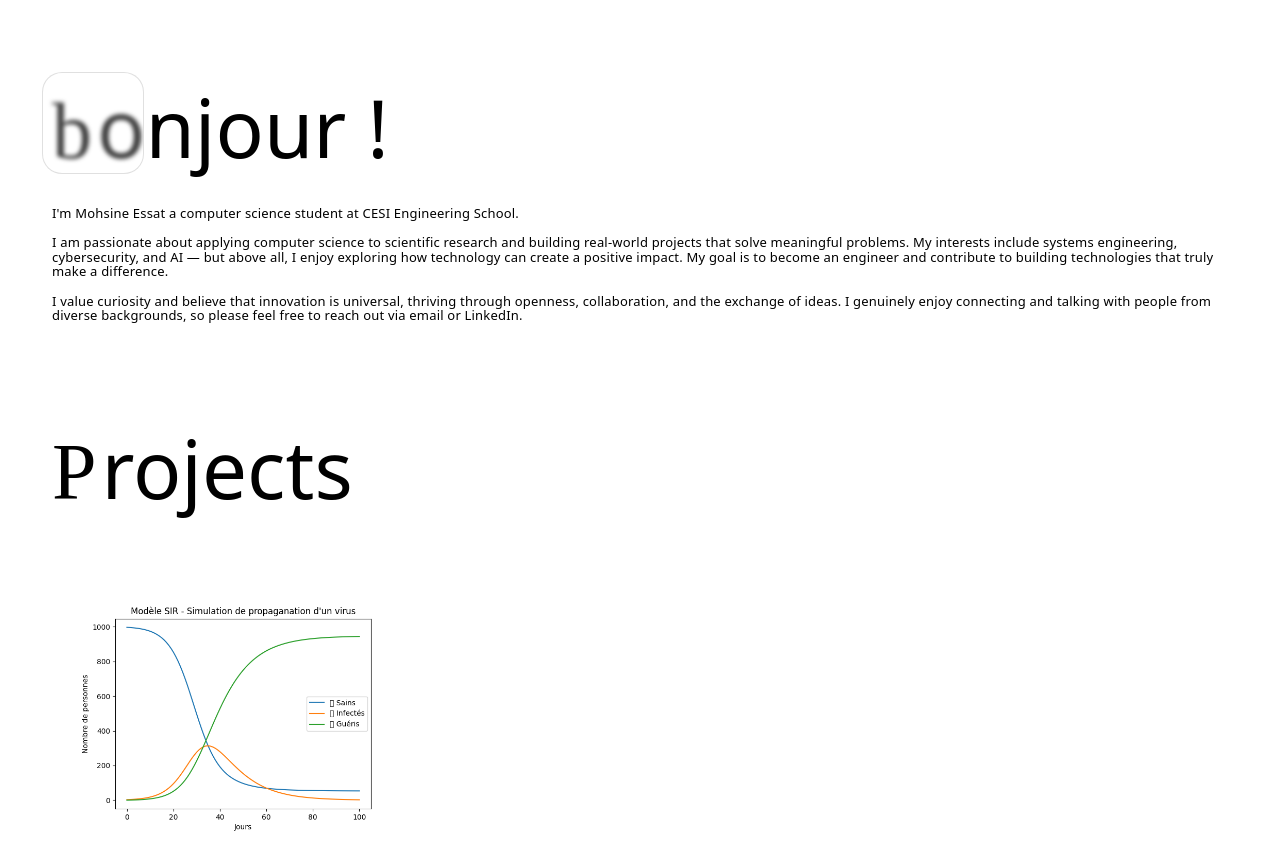
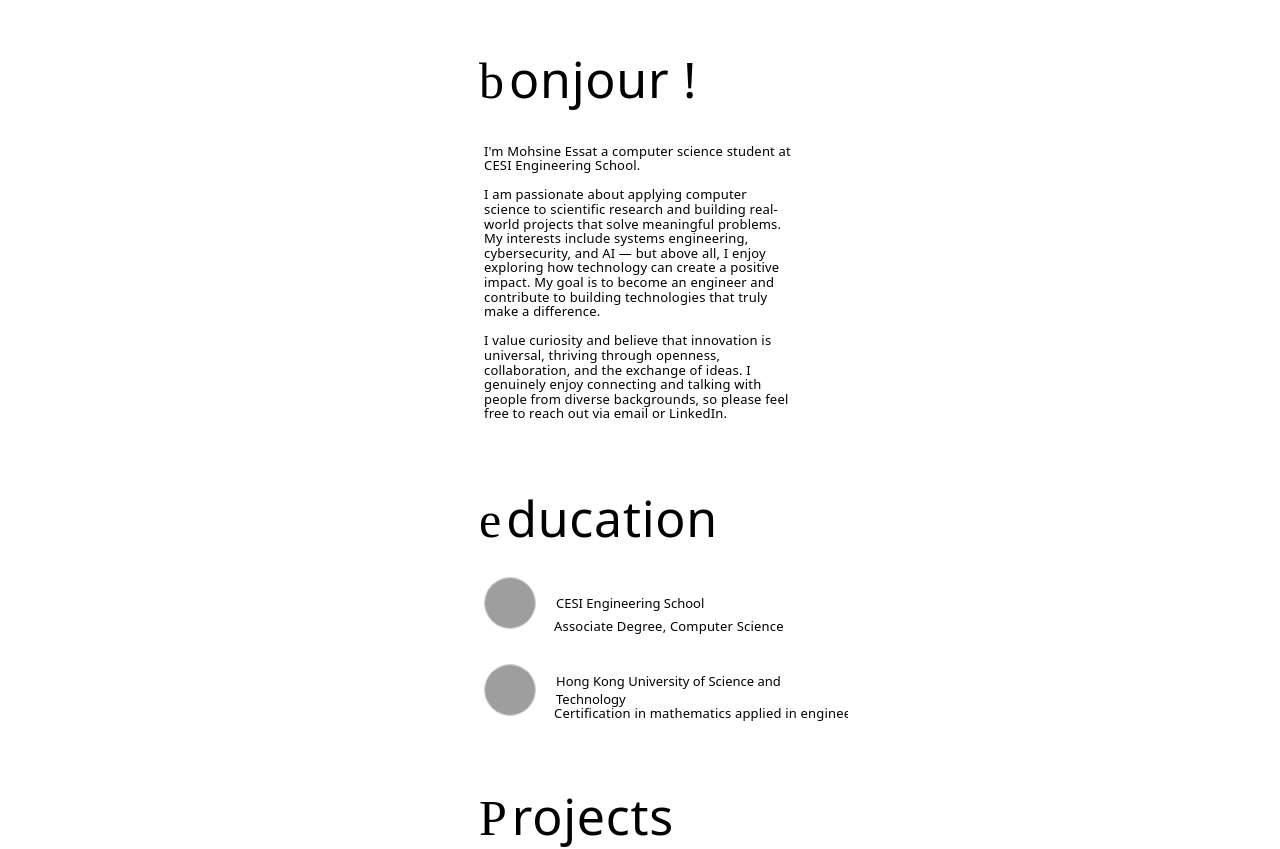
Before and after one commit to mohsine92/portfolio, a plain HTML site: page index.html in a window 1280 px wide. Shown: the top 849 px of the page. Drawn offline with Linux system fonts and the light colour scheme; grey boxes are pictures that could not be loaded; a web font is replaced by a local one.

Commit message:
information in main page

```diff
--- a/index.html
+++ b/index.html
@@ -13,7 +13,6 @@
 
    <header>
         <nav>
-            <div class="blur-contener"></div>
             <p class="title"><span>b</span>onjour !</p>
         </nav>
     </header>
@@ -25,8 +24,27 @@
             I value curiosity and believe that innovation is universal, thriving through openness, collaboration, and the exchange of ideas. I genuinely enjoy connecting and talking with people from diverse backgrounds, so please feel free to reach out via email or LinkedIn.
         </h1>
 
+<!--Education-->
+        <section id="education">
+            <p class="title"><span>e</span>ducation</p>
+            <div class="cesi">
+                <div class="cesi-container">
+                    <img src="https://imgs.search.brave.com/GItjXvs7-SFlL0pe6mQSrjq1twH3t9mxBsrb5-NViT0/rs:fit:860:0:0:0/g:ce/aHR0cHM6Ly9jb25z/dW1lcnNpdGVpbWFn/ZXMudHJ1c3RwaWxv/dC5uZXQvYnVzaW5l/c3MtdW5pdHMvNWY1/ZjQ5NmM1NGIyNjEw/MDAxYmNjZTAzLTE5/OHgxNDktMXguanBn" alt="">
+                    <h4>CESI Engineering School</h4>
+                </div>
+                <p class="diploma">Associate Degree, Computer Science</p>
+            </div>
+            <div class="honk-kong">
+                <div class="honk-kong-container">
+                    <img src="https://imgs.search.brave.com/tZPRUrDCZzyIYsZoQ4U54azACj2c_XwXHyMus3_Hkgs/rs:fit:860:0:0:0/g:ce/aHR0cHM6Ly9mdXR1/cmVncmVlbi5nbG9i/YWwvd3AtY29udGVu/dC91cGxvYWRzLzIw/MjMvMDEvdW5yYXZl/bGxpbmctc3VzdGFp/bmFiaWx0eS1zdGFu/ZGFyZHMtYW5kLWNl/cnRpZmljYXRpb25z/LTItZTE3MzU4OTg4/MTI3ODEtOTI0eDcw/Ny5hdmlm" alt="">
+                    <h4>Hong Kong University of Science and Technology</h4>
+                </div>
+                <p class="diploma">Certification in mathematics applied in engineering</p>
 
-<!--Experice-->
+            </div>
+        </section>
+
+<!--Project-->
     <section id="experience">
         <p class="title"><span>P</span>rojects</p>
         <main>
@@ -79,7 +97,7 @@
     </section>
 
 
-    <!--Footer-->
+<!--Footer-->
     <footer>
 
         <button><a href="./assets/Mohsine-Essat-Resume--2025.pdf" target="_blank">Resume</a></button>
--- a/style/mediaqueries.css
+++ b/style/mediaqueries.css
@@ -35,7 +35,7 @@
   /* Desktop */
   @media (min-width: 1024px) {
     body {
-      padding: 2rem;
+      margin: 0 27rem !important;
     }
 
     /*Header*/
--- a/style/neowatch.css
+++ b/style/neowatch.css
@@ -18,7 +18,7 @@
   @media (min-width: 1024px) {
 
     body {
-      margin: 0 17rem !important;
+      margin: 0 27rem !important;
     }
 
     img {
--- a/style/neural_network.css
+++ b/style/neural_network.css
@@ -19,7 +19,7 @@
   @media (min-width: 1024px) {
 
     body {
-      margin: 0 20rem !important;
+      margin: 0 30rem !important;
 
     }
 
@@ -218,7 +218,7 @@ font-family: sans-serif;
 font-size: 0.8rem;
 letter-spacing: 1px;
 border-radius: 10px;
-padding: 10px;
+padding: 0;
 text-align: start;
 margin: 0;
 font-size: 11px;
@@ -281,8 +281,10 @@ margin: 0 auto;
 
 
 #Visualization img{
-  margin-bottom: 15px;
+  margin-bottom: 5px;
+  padding: 20px;
   }
+
 
 
 
--- a/style/sir_epidemic_simulation.css
+++ b/style/sir_epidemic_simulation.css
@@ -4,7 +4,7 @@
   /* Desktop */
   @media (min-width: 1024px) {
     body {
-      margin: 0 20rem !important;
+      margin: 0 27rem !important;
     }
 
 
--- a/style/style.css
+++ b/style/style.css
@@ -46,6 +46,11 @@
   }
 
 
+  section {
+    margin: 30px 0px 25px;
+  }
+
+
 
 /* Header */
 header {
@@ -55,22 +60,6 @@ header {
 }
 
 
-nav .blur-contener {
-  position: absolute;
-  display: flex;
-  justify-content: center;
-  justify-items: center;
-  justify-self: center;
-  height: 100px;
-  width: 100px;
-  margin: 0px 10px 50px;
-  backdrop-filter: blur(2px);
-  background-color: rgba(255, 255, 255, 0.25);
-  border: 0.8px solid rgba(216, 216, 216, 0.795) ;
-  border-radius: 20px;
-  z-index: 100;
-}
-
 
   nav {
     justify-content: flex-start;
@@ -78,12 +67,31 @@ nav .blur-contener {
 
   }
    .title {
-    margin: 0 15px 0 20px;
+    margin: 0 30px 30px 15px;
     text-align: start;
-    font-size: 80px;
+    font-size: 50px;
     font-weight: 200;
     color: black;
 }
+
+
+p {
+  text-align: start;
+  letter-spacing: .015em;
+  font-size: .65625rem;
+  line-height: .9125rem;
+  letter-spacing: .015em;
+  font-size: 13px;
+  font-weight: 350;
+  width: 94%;
+  margin: 25px 20px 20px 0px;
+}
+
+  h4{
+    margin: 0px 0px 0px 20px;   font-size: 13px;
+   font-weight: 500;
+ }
+
 
    .title span {
     letter-spacing: 5px;
@@ -106,8 +114,52 @@ nav .blur-contener {
     margin: 0 20px 90px 20px ;
 }
 
+/*Education*/
 
-/* Experience Section */
+#education {
+  margin: 0px 0px 25%;
+
+}
+
+#education img{
+height: 50px;
+width: 50px;
+border-radius: 50px;
+border: 0.8px solid rgba(152, 152, 152, 0.496);
+}
+
+ .diploma {
+  margin: -10px 0px 30px 90px;
+
+}
+
+
+.cesi-container {
+  display: flex;
+      height: auto;
+      margin: 50px 20px 0px;
+      padding: 0;
+      flex-direction: row;
+      justify-content: flex-start;
+      align-items: center;
+
+}
+
+.honk-kong-container {
+  display: flex
+  ;
+      height: auto;
+      margin: 0 20px;
+      padding: 0;
+      flex-direction: row;
+      justify-content: flex-start;
+      align-items: center;
+  }
+
+
+
+
+/* project Section */
 
 main {
 
@@ -147,6 +199,7 @@ main {
   width: 330px;
   margin-bottom: 15px;
   border-radius: 10px;
+
 }
 
 .parent img:last-child:hover {
@@ -158,6 +211,7 @@ transition: all 0.8s;
   scale: 1;
   transition: all 1s;
 }
+
 
 
 
```
Also changed, not shown: neowatch.html (+1 -1 lines), neural_network.html (+1 -1 lines), sir_epidemic_simulation.html (+1 -3 lines).
